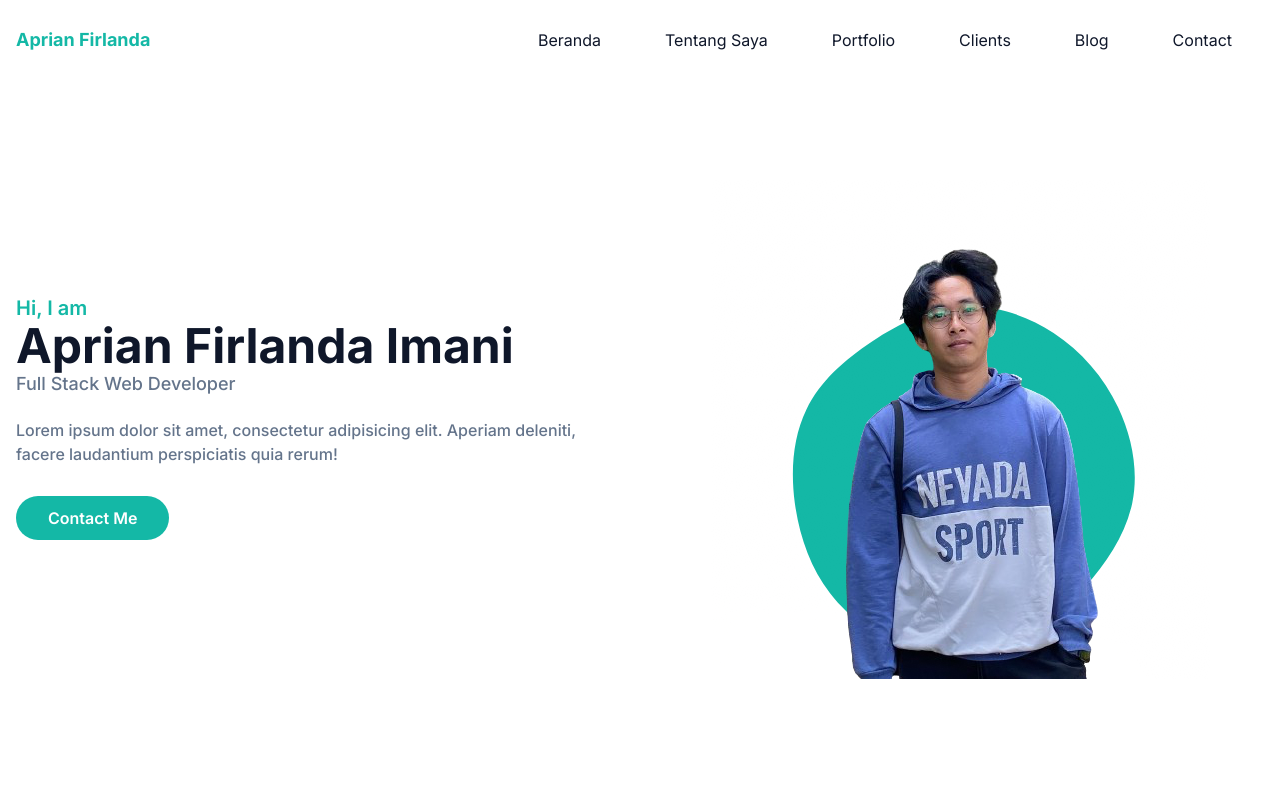
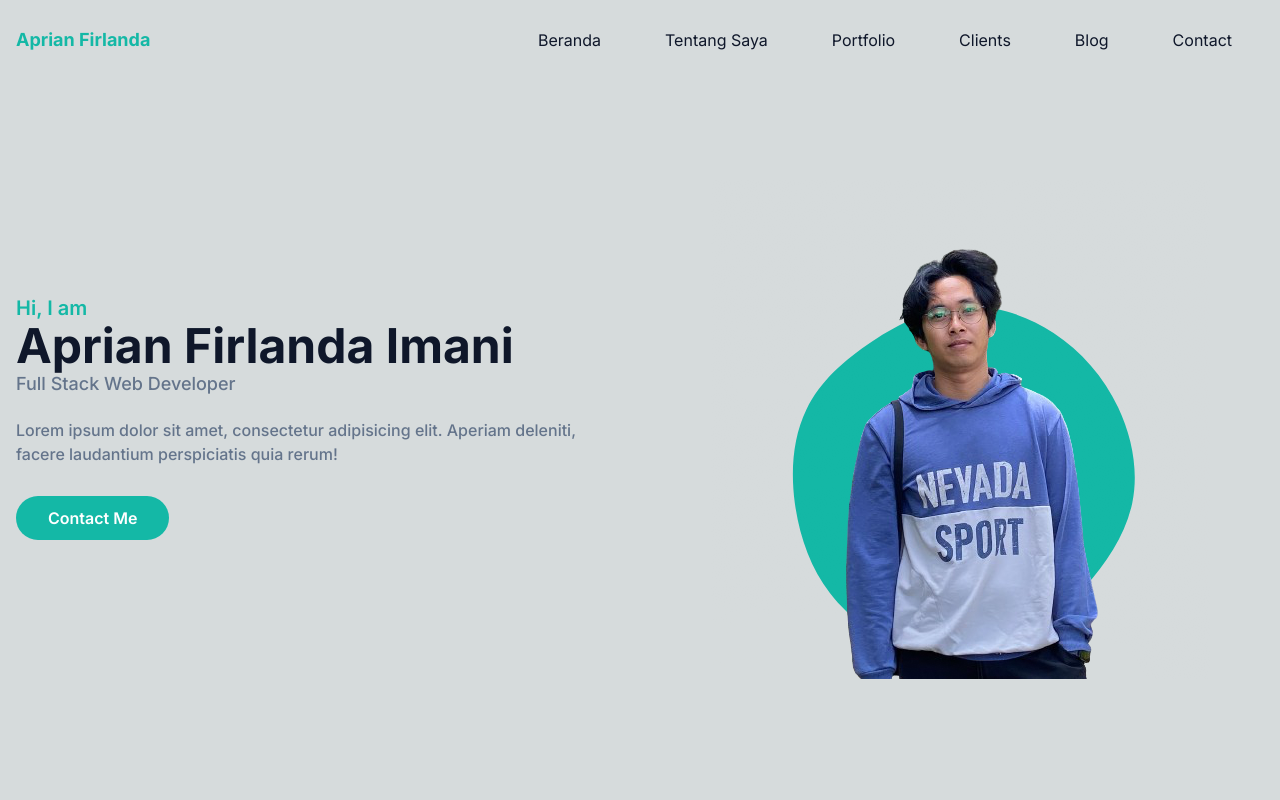
Before and after one commit to aprianfirlanda/my-portofolio, a Next.js app: page / in a window 1280 px wide. Shown: the top 800 px of the page. Built offline with nearby package versions, Linux system fonts and the light colour scheme.

Commit message:
change bg color root into rgb(214, 219, 220)

```diff
--- a/src/app/globals.css
+++ b/src/app/globals.css
@@ -4,7 +4,7 @@
 
 :root {
   --foreground-rgb: 0, 0, 0;
-  --background-rgb: 255, 255, 255;
+  --background-rgb: 214, 219, 220;
 }
 
 body {
```
